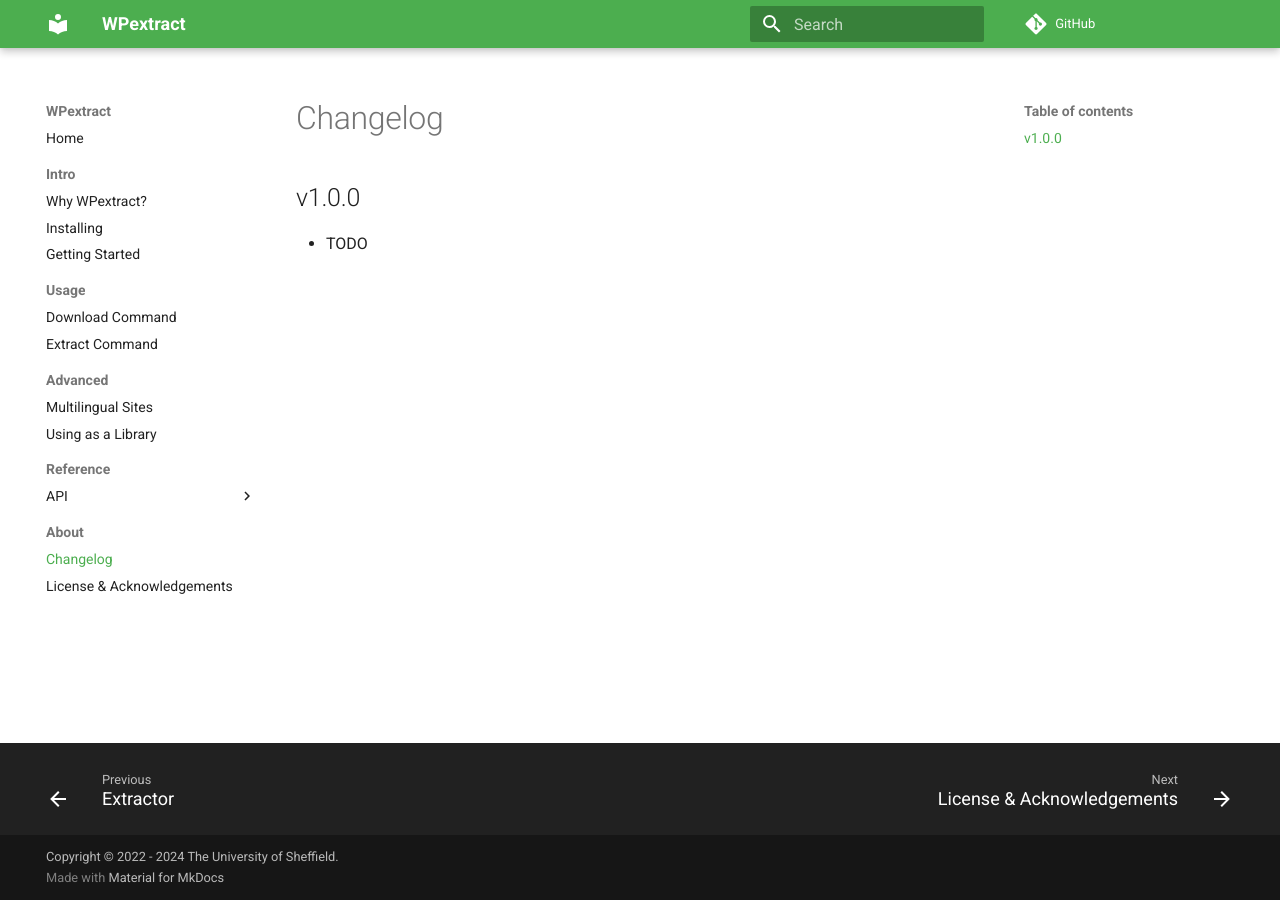
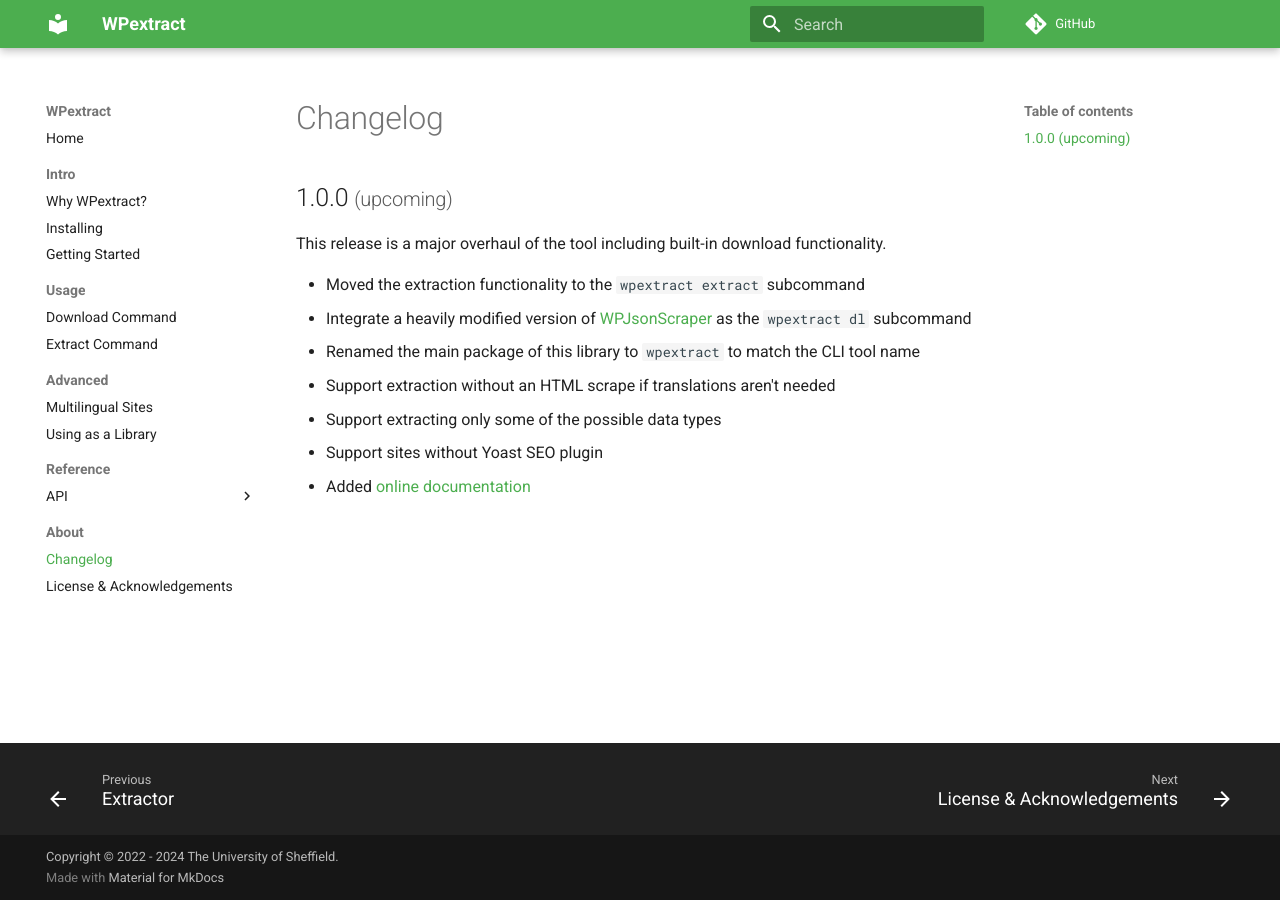
Before and after one commit to GateNLP/wpextract, an MkDocs documentation site: the page built from docs/changelog.md, in a window 1280 px wide. Built offline with MkDocs 1.6.1 and Material for MkDocs 9.7.7, drawn with Linux system fonts in a browser that asks for light colours; comment, search, counter and statistics services are not loaded.

Commit message:
add changelog for 1.0.0

```diff
--- a/docs/changelog.md
+++ b/docs/changelog.md
@@ -1,5 +1,13 @@
 # Changelog
 
-## v1.0.0
+## 1.0.0 <small>(upcoming)</small> { id="1.0.0" }
 
-- TODO
+This release is a major overhaul of the tool including built-in download functionality.
+
+- Moved the extraction functionality to the `wpextract extract` subcommand
+- Integrate a heavily modified version of [WPJsonScraper](`https://github.com/MickaelWalter/wp-json-scraper`) as the `wpextract dl` subcommand
+- Renamed the main package of this library to `wpextract` to match the CLI tool name
+- Support extraction without an HTML scrape if translations aren't needed
+- Support extracting only some of the possible data types
+- Support sites without Yoast SEO plugin
+- Added [online documentation](https://gatenlp.github.io/wordpress-site-extractor/)
--- a/mkdocs.yml
+++ b/mkdocs.yml
@@ -48,6 +48,14 @@
       anchor_linenums: true
       line_spans: __span
       pygments_lang_class: true
+  - attr_list
+  - toc:
+      permalink: true
+  - pymdownx.magiclink:
+      normalize_issue_symbols: true
+      repo_url_shorthand: true
+      user: GateNLP
+      repo: wordpress-site-extractor
 
 plugins:
   - search
```
